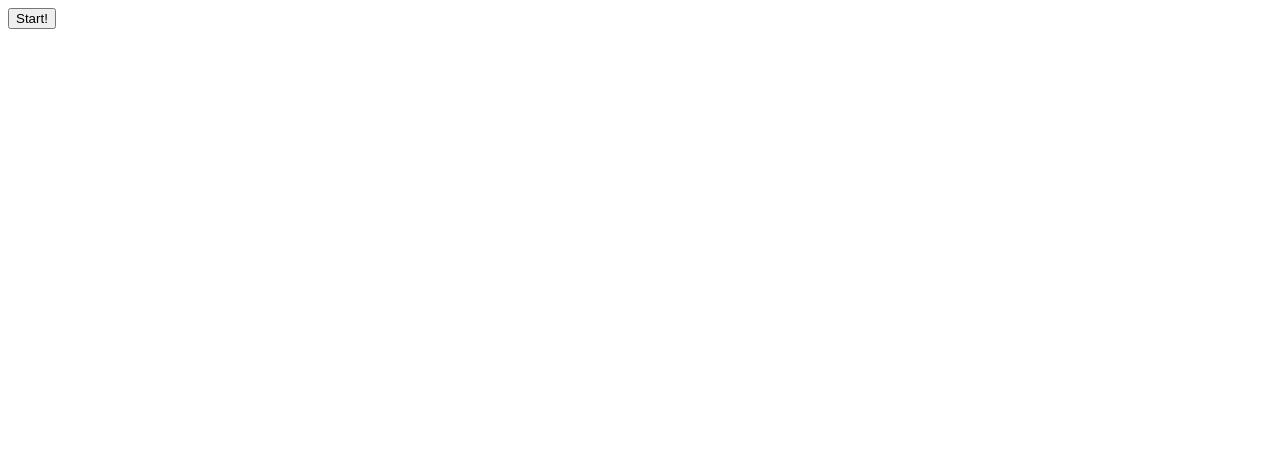
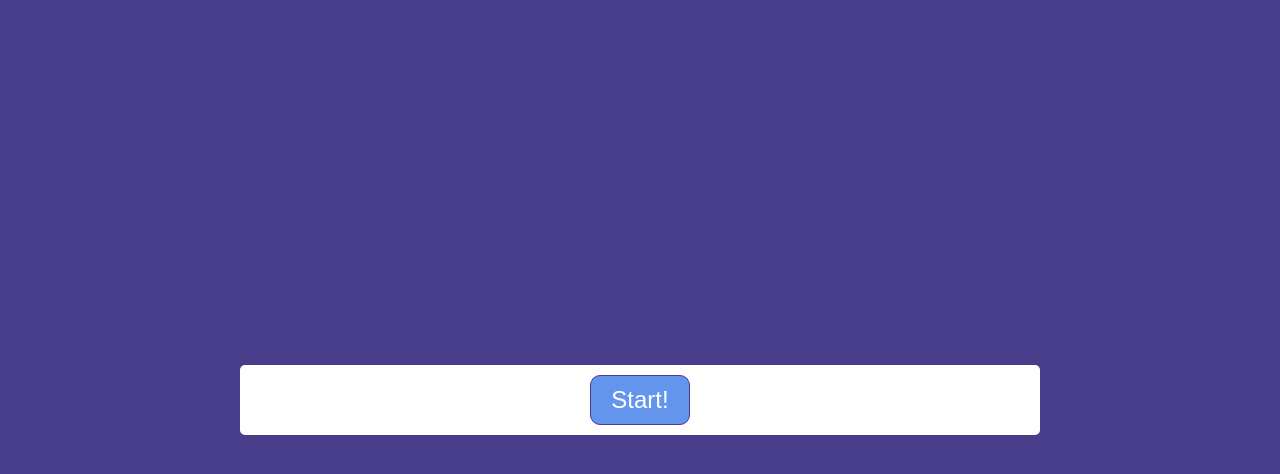
Before and after one commit to carwynteifion/Milestone-Project-2-IFD, a plain HTML site: page index.html in a window 1280 px wide. Drawn offline with Linux system fonts and the light colour scheme; a web font is replaced by a local one.

Commit message:
style: add basic styling for quiz and buttons

```diff
--- a/assets/css/style.css
+++ b/assets/css/style.css
@@ -1,3 +1,81 @@
+@import url('https://fonts.googleapis.com/css2?family=Mochiy+Pop+P+One&display=swap');
+
+/* Centers main container*/
+body {
+    align-items: center;
+    justify-content: center;
+    display: flex;
+    margin: 0;
+    padding: 0;
+    width: 100vw;
+    height: 100vh;
+    background-size: cover;
+    background-color: darkslateblue;
+}
+
+/* Styling for all elements*/
+
+*, *::before, *::after {
+    box-sizing: border-box;
+    font-family: 'Mochiy Pop P One', sans-serif;
+}
+
+body.correct {
+    background-color: green;
+}
+
+body.wrong {
+    background-color: red;
+}
+
+.container {
+    border-radius: 5px;
+    background-color: #fff;
+    width: 800px;
+    max-width: 80%;
+    padding: 10px;
+}
+
+.button-grid {
+    display: grid;
+    grid-template-columns: repeat(2, auto);
+    margin: 20px 0;
+    gap: 10px;
+}
+
+.button {
+    border-radius: 10px;
+    padding: 5px 10px;
+    border: 1px solid darkslateblue;
+    background-color: cornflowerblue;
+    color: #fff;
+    outline: none;
+}
+
+.button:hover {
+    border-color: #000;
+}
+
+.button.correct {
+    background-color: green;
+    color: #000;
+}
+
+.button.wrong {
+    background-color: red;
+}
+
+.start-button, .next-button {
+    font-size: 1.5rem;
+    padding: 10px 20px;
+}
+
+.controls {
+    display: flex;
+    justify-content: center;
+    align-items: center;
+}
+
 /* hides elements that have this class */
 .hidden {
     display: none;
```
